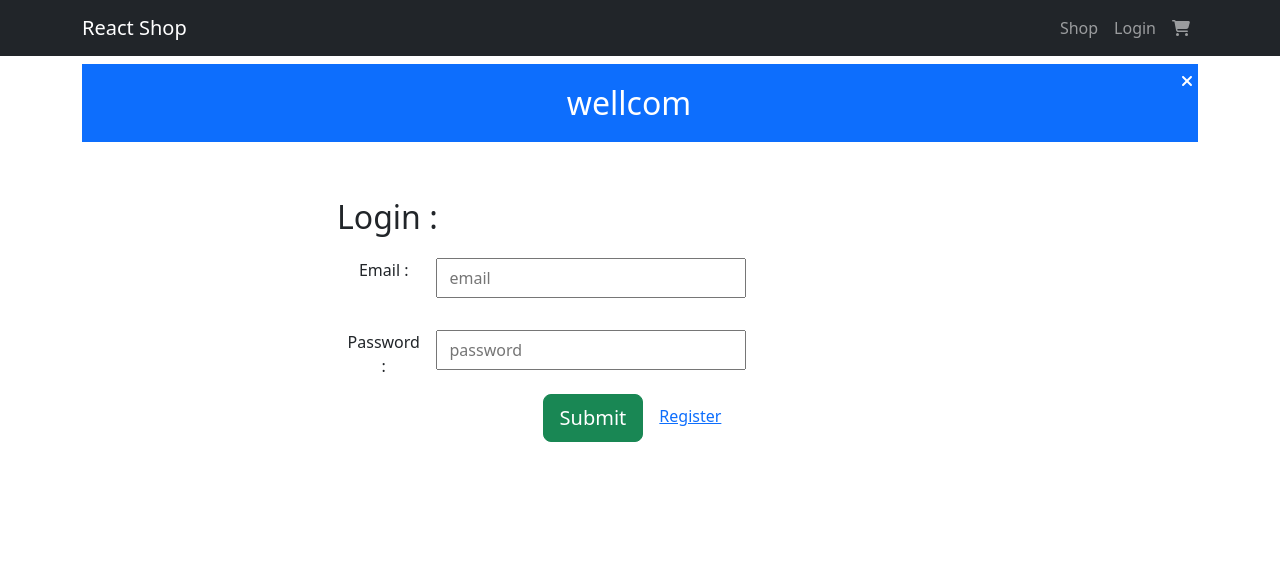
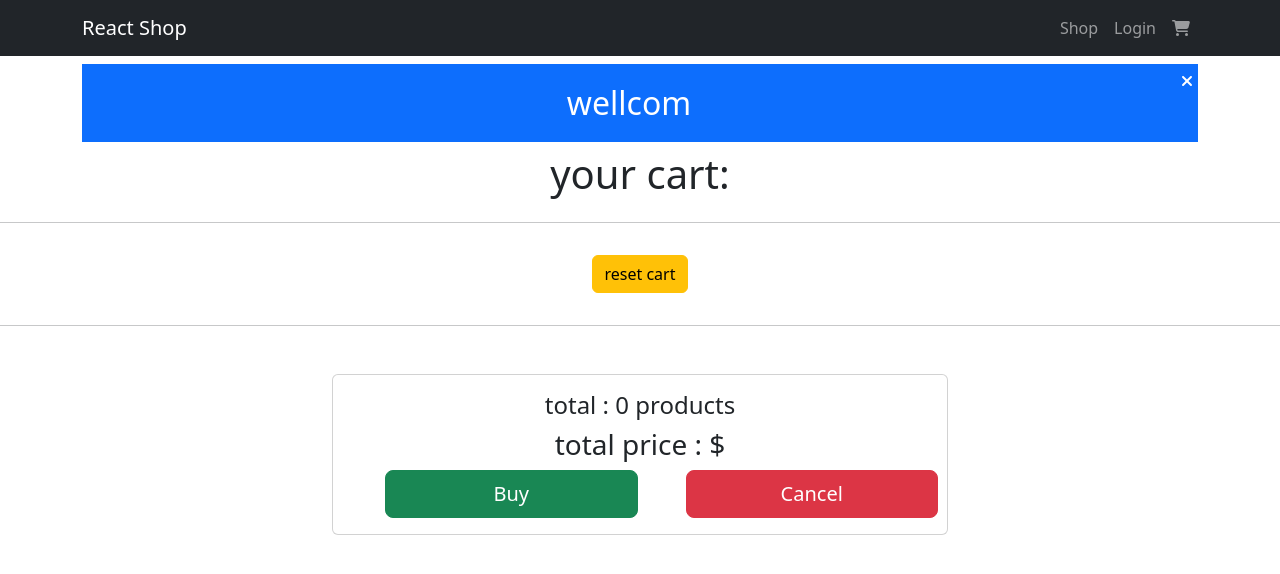
Before and after one commit to Mehdi-njfn/React-shop2, a React (Create React App) app: page /cart in a window 1280 px wide. Before the commit this address led to /login. Shown: the top 574 px of the page. Built offline with nearby package versions, Linux system fonts and the light colour scheme.

Commit message:
update cart

```diff
--- a/src/App.js
+++ b/src/App.js
@@ -19,7 +19,7 @@ function App() {
           <Well />
           <Routes>
             <Route path='/' element={<Shop />}/>
-            <Route path='/cart' element={<Protect component={<Cart />} />}/>
+            <Route path='/cart' element={<Cart />} />
             <Route path='/dashboard' element={<Dashboard />}/>
             <Route path='/register' element={<Register />}/>
             <Route path='/login' element={<Login />}/>
--- a/src/pages/auth/login.jsx
+++ b/src/pages/auth/login.jsx
@@ -45,7 +45,8 @@ class Login extends Component {
         this.setState({sending: false});
         console.log('logined');
         localStorage.setItem('token', response.data.token)
-        window.location="/dashboard";
+        // window.location="/dashboard";
+        window.location="/cart";
       } catch (error) {
         this.setState({sending: false});
         this.setState({errors:['user existed or email and password incorrect.']})
--- a/src/pages/cart/cart.jsx
+++ b/src/pages/cart/cart.jsx
@@ -1,27 +1,62 @@
-import { useContext } from "react";
+import { useContext, useState } from "react";
 import { shopContext } from "../../context/shopContext";
 import Product from "../shop/product";
 import PRODUCT  from "../../data/products";
+import Buy from "./buy";
 
 
 const Cart = () => {
   const {cartItems, reset} = useContext(shopContext);
+
+  const itemsCount = cartItems?.reduce((prev, current)=>{
+    return prev + current.count;
+  },0);
+
+  const list = {};
+
+//   const total =()=>{
+
+//     PRODUCT.map((p)=>{
+//       if( cartItems?.some((i)=> i.id===p.id)){
+//         list.push(p.price)
+//     }
+//   })
+//   let a = list?.reduce((prev, current)=>{
+//     return prev + current;
+//   },0);
+//   console.log();
+
+// }
 
   return (
     <>
       <h1>your cart:</h1>
       <div className="row ">
         {PRODUCT.map((p)=>{
-            if( cartItems?.some((i)=> i.id===p.id && i.count >0))
-              return <Product data={p}></Product>
+            if( cartItems?.some((i)=> i.id===p.id && i.count >0)){
+              return <Product key={p.id} data={p}></Product>
+            }
           })
 
         }
       </div>
-        <button className="btn btn-warning" onClick={reset}>reset cart</button>
+      <hr />
+      <button className="btn btn-warning my-3" onClick={reset}>reset cart</button>
+      <hr />
+      <div className="container col-6">
+          <div className="card my-5 p-3">
+            <h4>total : {itemsCount} products</h4>
+            <h3>total price : $</h3>
+            <div className="row ">
+              <button className="btn btn-success btn-lg mx-5 col-5">Buy</button>
+            <button className="btn btn-danger btn-lg  col-5">Cancel</button>
+              </div>
+          </div>
+      </div>
     </>
 
    );
+
 }
 
 export default Cart;
--- a/src/pages/shop/product.jsx
+++ b/src/pages/shop/product.jsx
@@ -6,6 +6,8 @@ const Product = (props) => {
   const {id, pName, pImg, price} = props.data;
   const {cartItems, add, remove}=useContext(shopContext);
   const isIncart = cartItems?.some((i)=>i.id===id);
+
+  const count = cartItems?.filter((row)=> row.id===id)[0]?.count;
   return (
     <>
       <div className="col-3">
@@ -13,8 +15,9 @@ const Product = (props) => {
         <h3>{pName}</h3>
         <h5>price: {price}$</h5>
         <button onClick={()=>add(id)} className="btn btn-primary btn-sm">+</button>
-        <span className="mx-1">{cartItems?.filter((row)=> row.id===id)[0]?.count}</span>
+        <span className="mx-1">{count}</span>
         {isIncart && <button onClick={()=>remove(id)} className="btn btn-primary btn-sm">-</button>}
+        <div className="my-2">price : {price * count} $</div>
       </div>
     </>
    );
```
